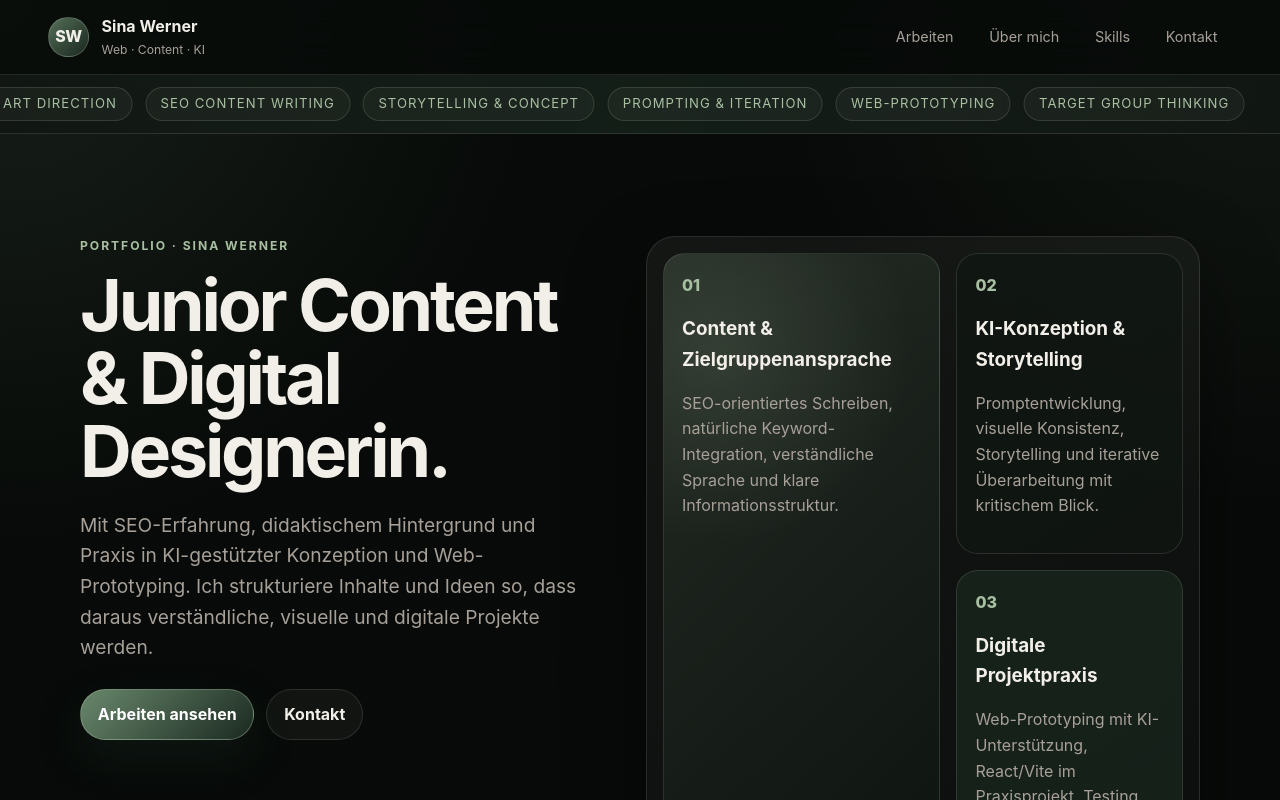
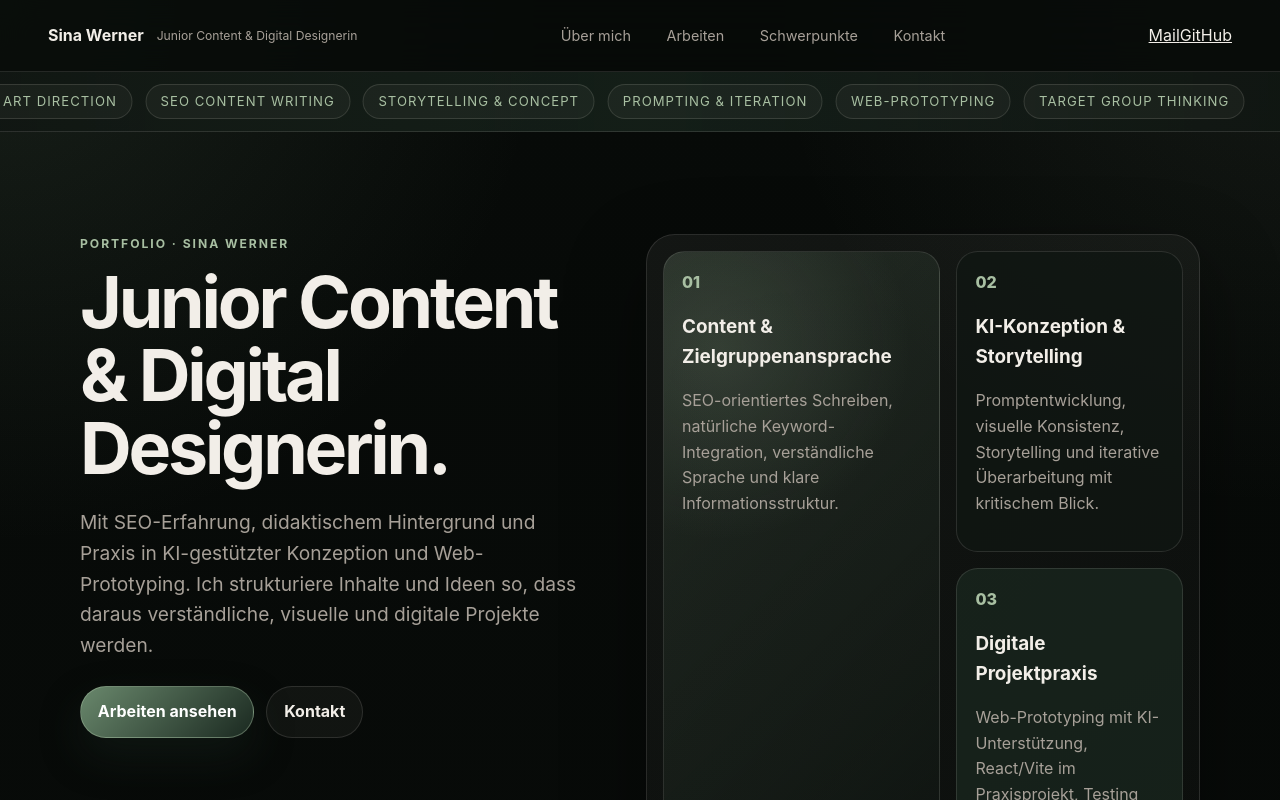
Before and after one commit to sinsanityai/portfolio, a React (Vite) app: page / in a window 1280 px wide. Shown: the top 800 px of the page. Built offline with nearby package versions, Linux system fonts and the light colour scheme.

Commit message:
refactor: redesign header with centered navigation

```diff
--- a/src/components/Header.jsx
+++ b/src/components/Header.jsx
@@ -1,7 +1,7 @@
 const navItems = [
+  { href: '#ueber-mich', label: 'Über mich' },
   { href: '#arbeiten', label: 'Arbeiten' },
-  { href: '#ueber-mich', label: 'Über mich' },
-  { href: '#skills', label: 'Skills' },
+  { href: '#schwerpunkte', label: 'Schwerpunkte' },
   { href: '#kontakt', label: 'Kontakt' },
 ];
 
@@ -9,11 +9,8 @@ export default function Header() {
   return (
     <header className="site-header">
       <a className="brand" href="#top" aria-label="Zur Startseite">
-        <span className="brand-mark">SW</span>
-        <span>
-          <strong>Sina Werner</strong>
-          <small>Web · Content · KI</small>
-        </span>
+        <strong>Sina Werner</strong>
+        <small>Junior Content & Digital Designerin</small>
       </a>
 
       <nav className="site-nav" aria-label="Sprungnavigation">
@@ -23,6 +20,11 @@ export default function Header() {
           </a>
         ))}
       </nav>
+
+      <div className="header-contact" aria-label="Kontaktlinks">
+        <a href="mailto:hello@example.com">Mail</a>
+        <a href="https://github.com/sinsanityai" target="_blank" rel="noreferrer">GitHub</a>
+      </div>
     </header>
   );
 }
```
